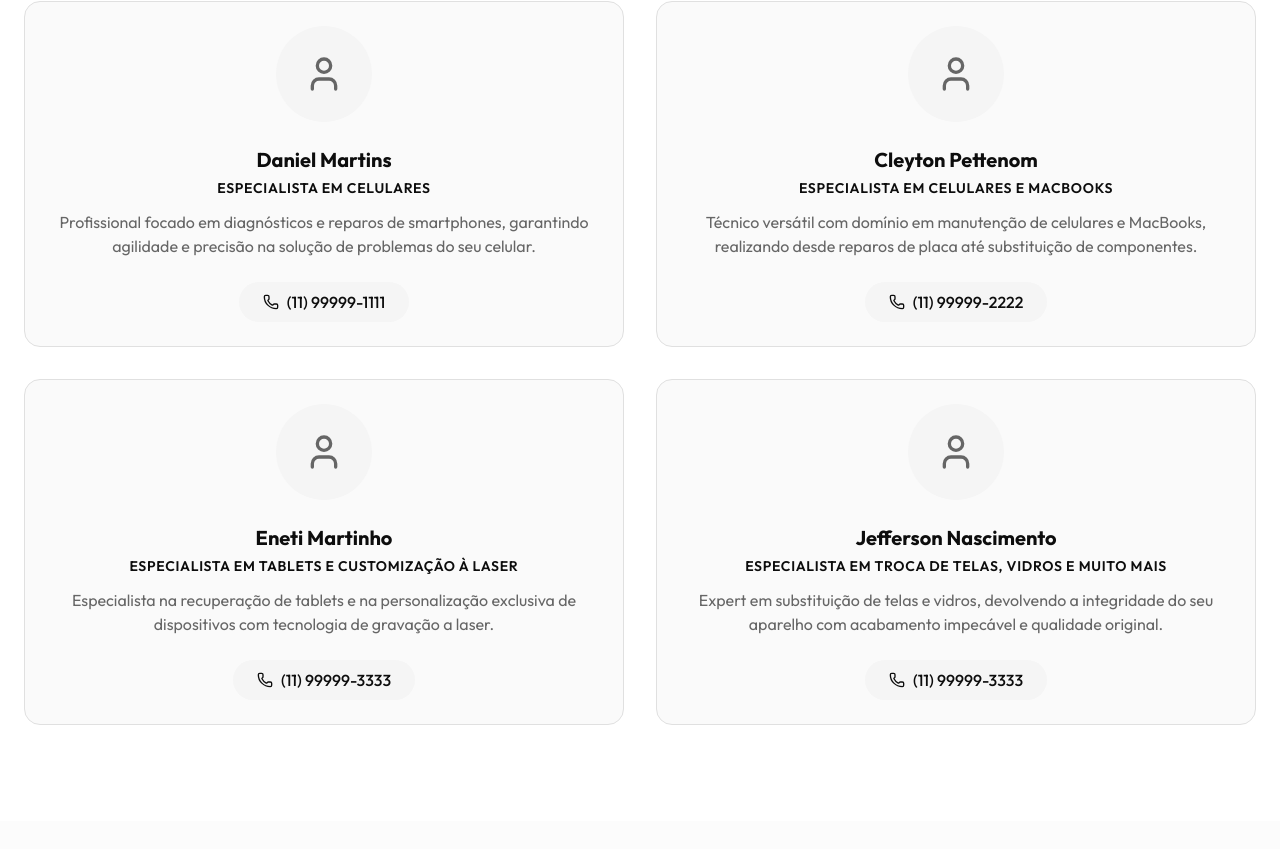
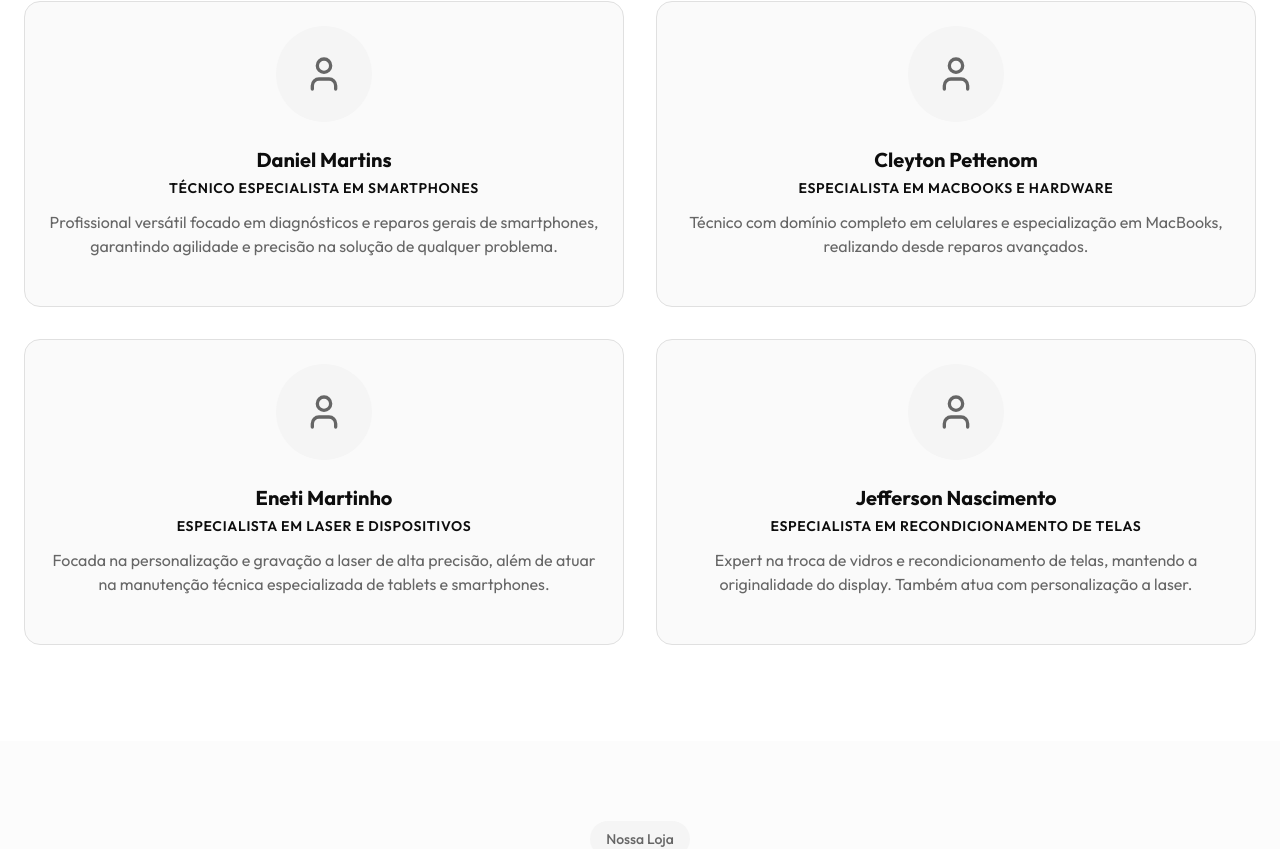
Before and after one commit to Klawns/epou-solucoes-landing-page, a React (Vite) app: page / in a window 1280 px wide. Shown: the part 2695-3544 px from the top of the page. Built offline with nearby package versions, Linux system fonts and the light colour scheme.

Commit message:
Melhoria na section de orçamento, troquei os textos da seção do time

```diff
--- a/src/app/components/layout/footer.tsx
+++ b/src/app/components/layout/footer.tsx
@@ -30,7 +30,6 @@ export default function Footer() {
       { label: "Sobre Nós", href: "#equipe" },
       { label: "Nossa Equipe", href: "#equipe" },
       { label: "Galeria", href: "#galeria" },
-      { label: "Depoimentos", href: "#feedback" },
       { label: "Contato", href: "#contato" },
     ],
   };
--- a/src/app/constants/team.ts
+++ b/src/app/constants/team.ts
@@ -18,36 +18,36 @@ export const Team: TeamCardProps[] = [
     id: 1,
     photoUrl: null,
     personName: "Daniel Martins",
-    position: "Especialista em celulares",
+    position: "Técnico Especialista em Smartphones",
     description:
-      "Profissional focado em diagnósticos e reparos de smartphones, garantindo agilidade e precisão na solução de problemas do seu celular.",
-    phone: "(11) 99999-1111",
+      "Profissional versátil focado em diagnósticos e reparos gerais de smartphones, garantindo agilidade e precisão na solução de qualquer problema.",
+    phone: null,
   },
   {
     id: 2,
     photoUrl: null,
     personName: "Cleyton Pettenom",
-    position: "Especialista em Celulares e Macbooks",
+    position: "Especialista em MacBooks e Hardware",
     description:
-      "Técnico versátil com domínio em manutenção de celulares e MacBooks, realizando desde reparos de placa até substituição de componentes.",
-    phone: "(11) 99999-2222",
+      "Técnico com domínio completo em celulares e especialização em MacBooks, realizando desde reparos avançados.",
+    phone: null,
   },
   {
     id: 3,
     photoUrl: null,
     personName: "Eneti Martinho",
-    position: "Especialista em tablets e customização à laser",
+    position: "Especialista em Laser e Dispositivos",
     description:
-      "Especialista na recuperação de tablets e na personalização exclusiva de dispositivos com tecnologia de gravação a laser.",
-    phone: "(11) 99999-3333",
+      "Focada na personalização e gravação a laser de alta precisão, além de atuar na manutenção técnica especializada de tablets e smartphones.",
+    phone: null,
   },
   {
     id: 4,
     photoUrl: null,
     personName: "Jefferson Nascimento",
-    position: "Especialista em troca de telas, vidros e muito mais",
+    position: "Especialista em Recondicionamento de Telas",
     description:
-      "Expert em substituição de telas e vidros, devolvendo a integridade do seu aparelho com acabamento impecável e qualidade original.",
-    phone: "(11) 99999-3333",
+      "Expert na troca de vidros e recondicionamento de telas, mantendo a originalidade do display. Também atua com personalização a laser.",
+    phone: null,
   },
 ];
--- a/src/app/features/landing-page/components/contact/contact.tsx
+++ b/src/app/features/landing-page/components/contact/contact.tsx
@@ -239,7 +239,7 @@ export default function Contact() {
             <ContactCard
               icon={whatsapp_logo}
               title="Whatsapp"
-              description="(99) 99127-5314"
+              description="Fale Conosco"
               href="https://wa.me/55999991275314?text=Ol%C3%A1%21%20Quero%20um%20or%C3%A7amento.%0A"
               target="_blank"
               rel="noopener noreferrer"
--- a/src/app/features/landing-page/components/repairEstimate/repair-estimate.tsx
+++ b/src/app/features/landing-page/components/repairEstimate/repair-estimate.tsx
@@ -87,7 +87,10 @@ export default function RepairEstimate() {
               </label>
               <Select value={productBrand} onValueChange={setProductBrand}>
                 <SelectTrigger className="bg-gray-800 border-gray-700 text-white rounded-xl">
-                  <SelectValue placeholder="Selecione a marca" className="text-white"/>
+                  <SelectValue
+                    placeholder="Selecione a marca"
+                    className="text-white"
+                  />
                 </SelectTrigger>
                 <SelectContent className="bg-gray-800 border-gray-700">
                   {productBrands.map((b) => (
@@ -161,9 +164,9 @@ export default function RepairEstimate() {
                   Seu custo estimado
                 </h3>
                 <p className="text-gray-400 text-sm mb-6">
-                  Analisaremos a sua cobertura de serviço
+                  Os valores são estimativas e podem
                   <br />
-                  para confirmar a taxa de serviço final.
+                  variar de acordo com a condição do dispositivo.
                 </p>
                 <div className="text-5xl md:text-6xl font-bold text-white mb-8 tracking-tight">
                   {formatCurrency(estimatedPrice)}
@@ -174,16 +177,14 @@ export default function RepairEstimate() {
                   className="bg-blue-600 hover:bg-blue-700 text-white rounded-full px-8 h-12"
                   asChild
                 >
-                  <a href="https://wa.me/559999127314">Obter serviço</a>
+                  <a href="https://wa.me/5599999127314/?text=Ol%C3%A1%21%20Vim%20pelo%20site%20e%20desejo%20fazer%20um%20or%C3%A7amento.">Entre em contato </a>
                 </Button>
+                <p className="text-gray-400 text-1x1 mt-4">
+                  Para analisarmos melhor o orçamento do seu dispositivo.
+                </p>
               </CardContent>
             </Card>
           )}
-
-          <p className="text-center text-xs text-gray-500 mt-6">
-            * Os valores são estimativas e podem variar de acordo com a condição
-            do dispositivo.
-          </p>
         </div>
       </div>
     </section>
--- a/src/app/features/landing-page/components/team/TeamCard.type.ts
+++ b/src/app/features/landing-page/components/team/TeamCard.type.ts
@@ -17,7 +17,7 @@ export interface TeamCardProps {
   /**
    * The team member's position or role in the company.
    */
-  position: string;
+  position: string | null;
   /**
    * A brief description of the team member's skills and experience.
    */
@@ -25,5 +25,5 @@ export interface TeamCardProps {
   /**
    * The team member's contact phone number.
    */
-  phone: string;
+  phone: string | null;
 }
--- a/src/app/features/landing-page/components/team/components/TeamCard.tsx
+++ b/src/app/features/landing-page/components/team/components/TeamCard.tsx
@@ -1,4 +1,4 @@
-import { Phone, User } from "lucide-react";
+import { User } from "lucide-react";
 import { type TeamCardProps } from "../TeamCard.type";
 
 export default function TeamCard({
@@ -6,13 +6,16 @@ export default function TeamCard({
   personName,
   position,
   description,
-  phone,
 }: TeamCardProps) {
   return (
     <div className="group bg-card rounded-2xl p-6 text-center hover-lift border border-border flex flex-col items-center">
       <div className="w-24 h-24 rounded-full bg-secondary mx-auto mb-6 flex items-center justify-center group-hover:bg-primary group-hover:text-primary-foreground transition-colors duration-300 overflow-hidden">
         {photoUrl ? (
-          <img src={photoUrl} alt={personName} className="w-full h-full object-cover" />
+          <img
+            src={photoUrl}
+            alt={personName}
+            className="w-full h-full object-cover"
+          />
         ) : (
           <User className="w-10 h-10 text-muted-foreground group-hover:text-primary-foreground transition-colors duration-300" />
         )}
@@ -26,13 +29,13 @@ export default function TeamCard({
         {description}
       </p>
 
-      <a
+      {/*      <a
         href={`tel:${phone.replace(/\D/g, "")}`}
         className="inline-flex items-center gap-2 px-6 py-2 bg-secondary rounded-full text-md font-medium hover:bg-primary hover:text-primary-foreground transition-colors duration-300 mt-auto"
       >
         <Phone className="w-4 h-4" />
         {phone}
-      </a>
+      </a>  */}
     </div>
   );
 }
```
Also changed, not shown: src/app/components/ui/select.tsx (+10 -10 lines).
